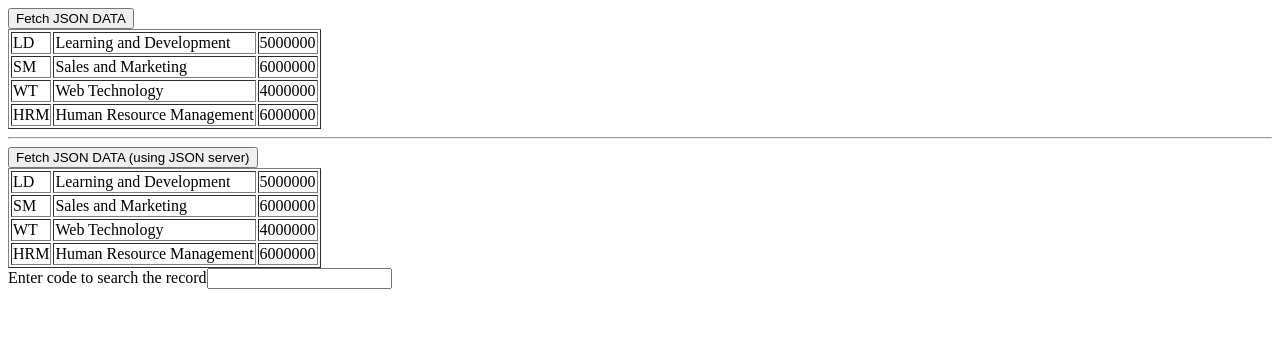
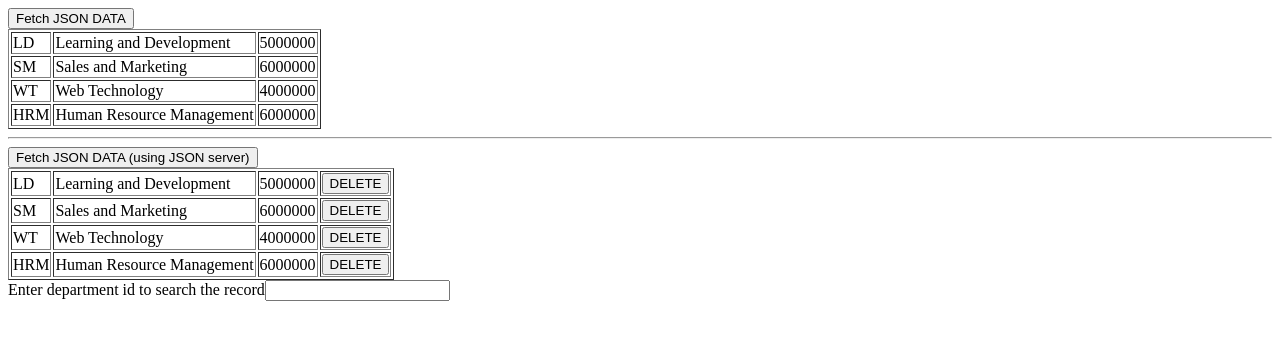
Before and after one commit to kokanevina/Angular-V-and-V, an Angular app in the folder AngularHttp/: page / in a window 1280 px wide. Both pictures are taken after a click on the button "Fetch JSON DATA". Shown: the top 340 px of the page. Built offline with nearby package versions, Linux system fonts and the light colour scheme.

Commit message:
JSON server

```diff
--- a/AngularHttp/src/app/app.component.html
+++ b/AngularHttp/src/app/app.component.html
@@ -16,16 +16,16 @@
   <table border="1">
     <tbody>
       <tr *ngFor="let department of deptArray">
-
         <td>{{department.deptId}}</td>
         <td>{{department.deptName}}</td>
         <td>{{department.deptBudget}}</td>
+        <td><button (click)="deleteDepartment(department.deptId)">DELETE</button></td>
       </tr>
     </tbody>
   </table>
 </section>
 <section>
-  <label>Enter code to search the record</label>
+  <label>Enter department id to search the record</label>
   <input type="text" [(ngModel)]="dpid" (blur)="searchDepartment()">
   <div *ngIf="dpid!=''">
     <table border="2">
--- a/AngularHttp/src/app/app.component.ts
+++ b/AngularHttp/src/app/app.component.ts
@@ -37,6 +37,12 @@ export class AppComponent {
       error:err=>console.log(err)
     });
   }
+  deleteDepartment(dptId:string){
+    this._crudService.deleteData(dptId).subscribe({
+      next: result=>console.log(result),
+      error:err=>console.log(err)
+    })
+  }
 }
 class Department{
 
--- a/AngularHttp/src/app/crud-json.service.ts
+++ b/AngularHttp/src/app/crud-json.service.ts
@@ -10,9 +10,11 @@ export class CrudJsonService {
   getData(){
     return this._httpService.get(this.path);
   }
-  searchData(deptCode:string){
-    console.log(typeof deptCode);
-
-    return this._httpService.get(this.path+"/"+deptCode);
+  searchData(deptId:string){
+    return this._httpService.get(this.path+"/"+deptId);
+  }
+  deleteData(deptId:string){
+    console.log(deptId);
+    return this._httpService.delete(this.path+"/"+deptId);
   }
 }
```
